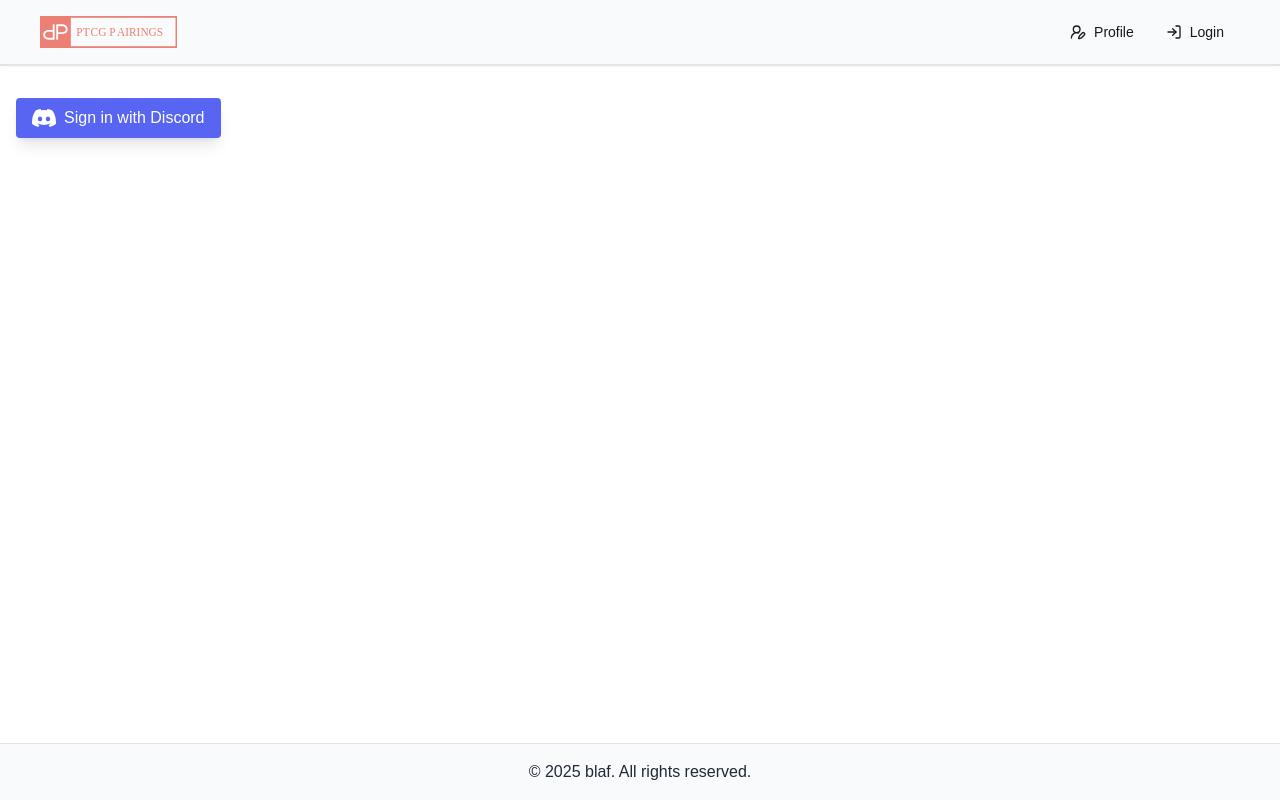
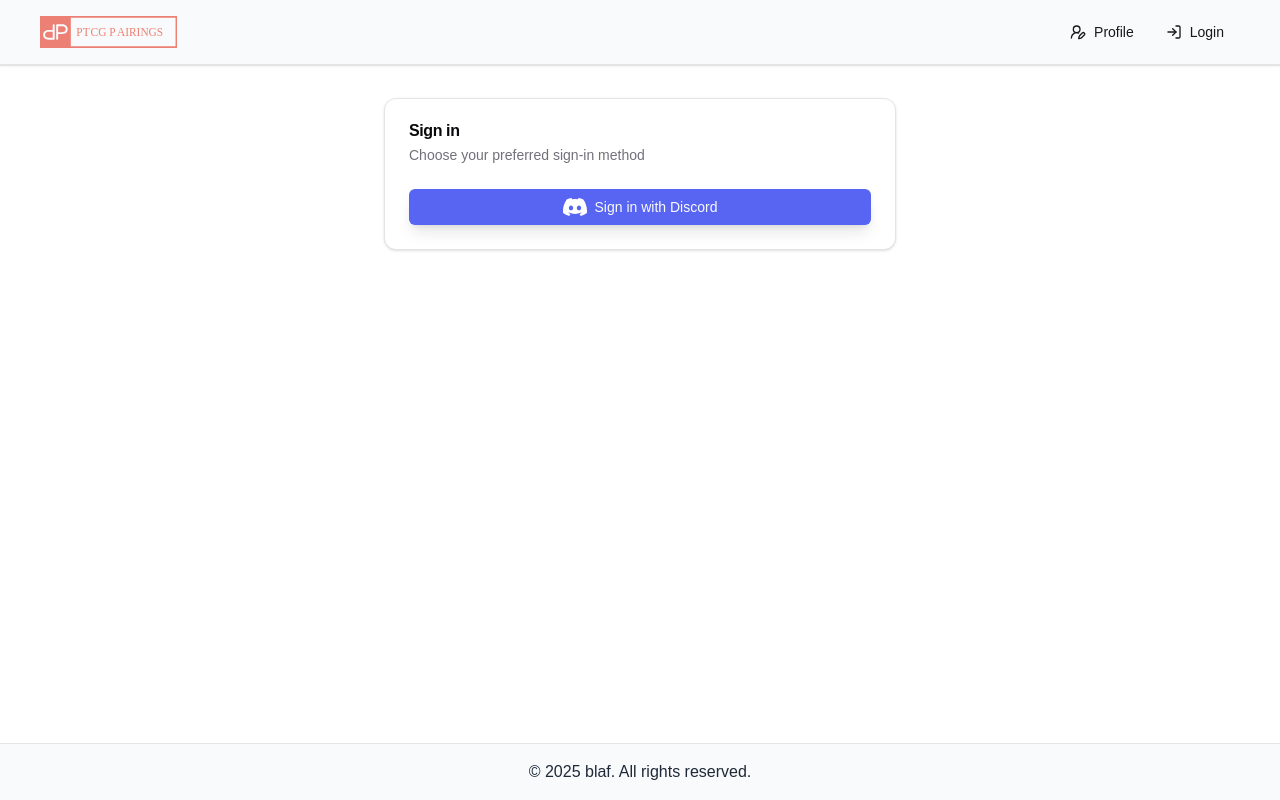
Before and after one commit to tvojtech/pokelocals-app, a Next.js app: page /login in a window 1280 px wide. Built offline with nearby package versions, Linux system fonts and the light colour scheme; no server answers; what edgedb would draw is missing.

Commit message:
Login form

```diff
--- a/src/app/components/LoginForm.tsx
+++ b/src/app/components/LoginForm.tsx
@@ -1,18 +1,79 @@
 import Image from "next/image";
 
 import { signIn } from "@/app/auth";
+import { Button } from "@/components/ui/button";
+import {
+  Card,
+  CardContent,
+  CardDescription,
+  CardHeader,
+  CardTitle,
+} from "@/components/ui/card";
+import { cn } from "@/lib/utils";
+
+const LoginButton: React.FC<React.ComponentProps<typeof Button>> = ({
+  children,
+  className,
+  ...props
+}) => {
+  return (
+    <Button
+      type="submit"
+      className={cn(
+        "shadow-lg active:scale-95 focus:outline-none focus:ring-2 focus:ring-offset-2 w-full flex-wrap",
+        className
+      )}
+      {...props}
+    >
+      {children}
+    </Button>
+  );
+};
 
 export function LoginForm() {
   return (
+    <Card className="w-full max-w-lg">
+      <CardHeader>
+        <CardTitle>Sign in</CardTitle>
+        <CardDescription>Choose your preferred sign-in method</CardDescription>
+      </CardHeader>
+      <CardContent className="space-y-4">
+        {/* <form
+          onSubmit={async () => {
+            "use server";
+          }}
+          className="space-y-2"
+        >
+          <div className="flex space-x-2">
+            <Input
+              type="email"
+              placeholder="Enter your email"
+              required
+              className="flex-grow"
+            />
+          </div>
+          <LoginButton type="submit" className="w-full" disabled>
+            <Mail className="mr-2 h-4 w-4" />
+            Sign in with Email
+          </LoginButton>
+        </form>
+        <div className="relative">
+          <div className="absolute inset-0 flex items-center">
+            <span className="w-full border-t" />
+          </div>
+          <div className="relative flex justify-center text-xs uppercase">
+            <span className="bg-background px-2 text-muted-foreground">Or</span>
+          </div>
+        </div> */}
         <form
           action={async () => {
             "use server";
-        await signIn("discord", { redirectTo: "/tournaments" });
+            await signIn("discord", { redirectTo: "/" });
           }}
         >
-      <button
+          <LoginButton
             type="submit"
-        className="bg-[#5865F2] text-white py-2 px-4 rounded flex items-center justify-center space-x-2 shadow-lg active:scale-95 focus:outline-none focus:ring-2 focus:ring-blue-400 focus:ring-offset-2"
+            className="bg-[#5865F2] focus:ring-blue-400"
           >
             <Image
               src="/images/discord-mark-white.svg"
@@ -22,7 +83,9 @@ export function LoginForm() {
             />
 
             <span>Sign in with Discord</span>
-      </button>
+          </LoginButton>
         </form>
+      </CardContent>
+    </Card>
   );
 }
--- /dev/null
+++ b/src/app/login/LoginPage.tsx
@@ -0,0 +1,9 @@
+import { LoginForm } from "@/app/components/LoginForm";
+
+export async function LoginPage() {
+  return (
+    <div className="max-w-lg mx-auto">
+      <LoginForm />
+    </div>
+  );
+}
--- a/src/app/login/page.tsx
+++ b/src/app/login/page.tsx
@@ -1,5 +1,5 @@
-import { LoginForm } from "@/app/components/LoginForm";
+import { LoginPage } from "@/app/login/LoginPage";
 
-export default function LoginPage() {
-  return <LoginForm />;
+export default function Login() {
+  return <LoginPage />;
 }
--- /dev/null
+++ b/src/components/ui/card.tsx
@@ -0,0 +1,83 @@
+import * as React from "react";
+
+import { cn } from "@/lib/utils";
+
+const Card = React.forwardRef<
+  HTMLDivElement,
+  React.HTMLAttributes<HTMLDivElement>
+>(({ className, ...props }, ref) => (
+  <div
+    ref={ref}
+    className={cn(
+      "rounded-xl border bg-card text-card-foreground shadow",
+      className
+    )}
+    {...props}
+  />
+));
+Card.displayName = "Card";
+
+const CardHeader = React.forwardRef<
+  HTMLDivElement,
+  React.HTMLAttributes<HTMLDivElement>
+>(({ className, ...props }, ref) => (
+  <div
+    ref={ref}
+    className={cn("flex flex-col space-y-1.5 p-6", className)}
+    {...props}
+  />
+));
+CardHeader.displayName = "CardHeader";
+
+const CardTitle = React.forwardRef<
+  HTMLDivElement,
+  React.HTMLAttributes<HTMLDivElement>
+>(({ className, ...props }, ref) => (
+  <div
+    ref={ref}
+    className={cn("font-semibold leading-none tracking-tight", className)}
+    {...props}
+  />
+));
+CardTitle.displayName = "CardTitle";
+
+const CardDescription = React.forwardRef<
+  HTMLDivElement,
+  React.HTMLAttributes<HTMLDivElement>
+>(({ className, ...props }, ref) => (
+  <div
+    ref={ref}
+    className={cn("text-sm text-muted-foreground", className)}
+    {...props}
+  />
+));
+CardDescription.displayName = "CardDescription";
+
+const CardContent = React.forwardRef<
+  HTMLDivElement,
+  React.HTMLAttributes<HTMLDivElement>
+>(({ className, ...props }, ref) => (
+  <div ref={ref} className={cn("p-6 pt-0", className)} {...props} />
+));
+CardContent.displayName = "CardContent";
+
+const CardFooter = React.forwardRef<
+  HTMLDivElement,
+  React.HTMLAttributes<HTMLDivElement>
+>(({ className, ...props }, ref) => (
+  <div
+    ref={ref}
+    className={cn("flex items-center p-6 pt-0", className)}
+    {...props}
+  />
+));
+CardFooter.displayName = "CardFooter";
+
+export {
+  Card,
+  CardContent,
+  CardDescription,
+  CardFooter,
+  CardHeader,
+  CardTitle,
+};
--- /dev/null
+++ b/src/components/ui/input.tsx
@@ -0,0 +1,22 @@
+import * as React from "react";
+
+import { cn } from "@/lib/utils";
+
+const Input = React.forwardRef<HTMLInputElement, React.ComponentProps<"input">>(
+  ({ className, type, ...props }, ref) => {
+    return (
+      <input
+        type={type}
+        className={cn(
+          "flex h-9 w-full rounded-md border border-input bg-transparent px-3 py-1 text-base shadow-sm transition-colors file:border-0 file:bg-transparent file:text-sm file:font-medium file:text-foreground placeholder:text-muted-foreground focus-visible:outline-none focus-visible:ring-1 focus-visible:ring-ring disabled:cursor-not-allowed disabled:opacity-50 md:text-sm",
+          className
+        )}
+        ref={ref}
+        {...props}
+      />
+    );
+  }
+);
+Input.displayName = "Input";
+
+export { Input };
```
Lines whose indentation alone changed are shown as unchanged.
